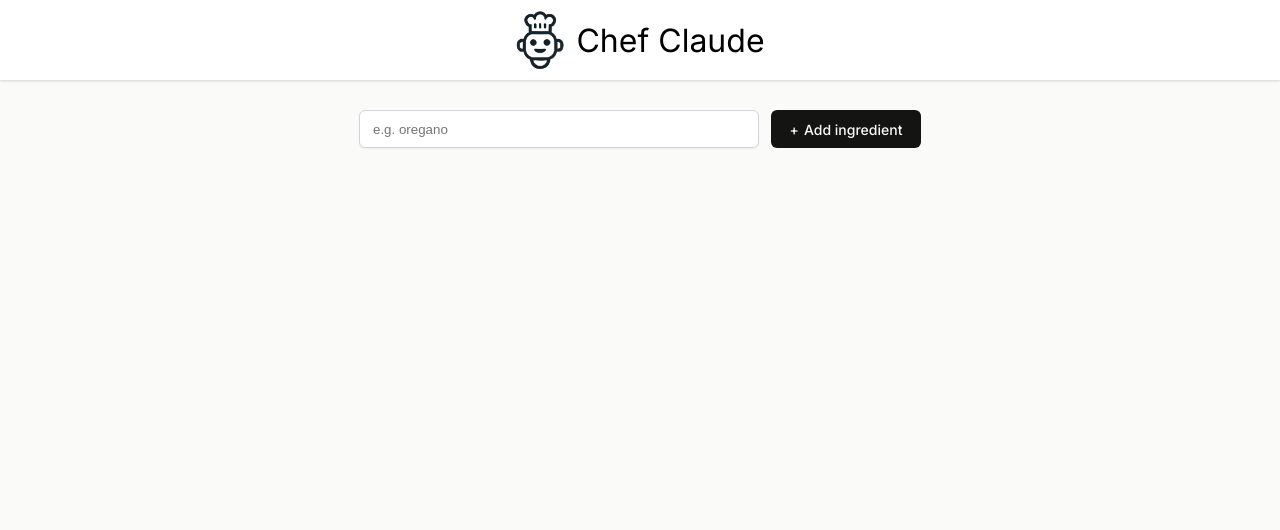
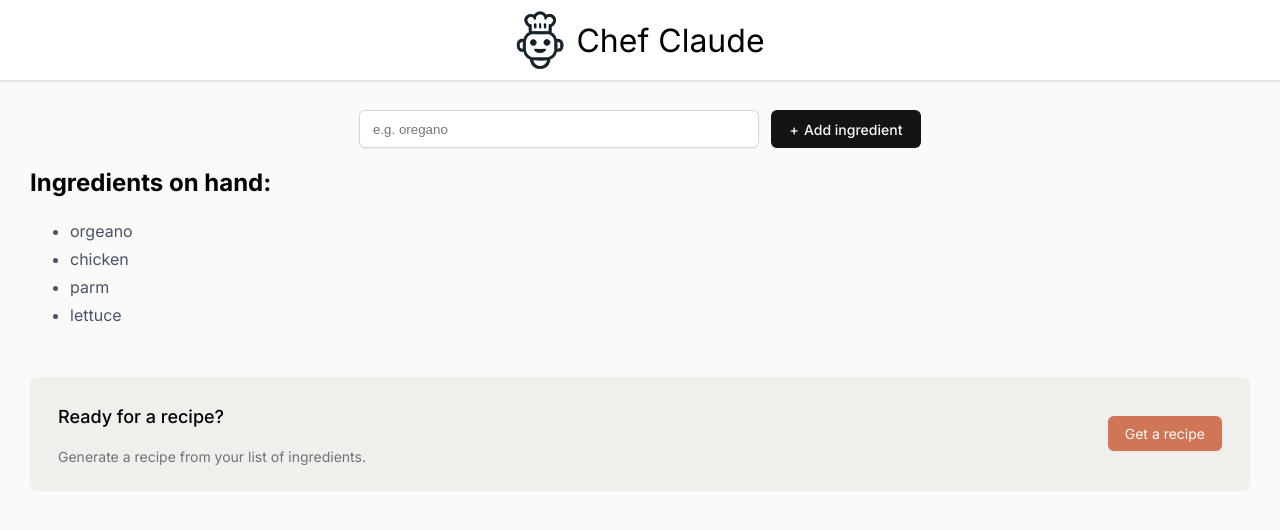
Before and after one commit to OsakpolorI/chef-claude, a React (Vite) app: page / in a window 1280 px wide. Shown: the top 530 px of the page. Built offline with nearby package versions, Linux system fonts and the light colour scheme; no server answers.

Commit message:
feat: integrate AI recipe generation to frontend

```diff
--- a/src/ai.js
+++ b/src/ai.js
@@ -1,12 +1,12 @@
 import Anthropic from "@anthropic-ai/sdk"
-const ANTHROPIC_API_KEY = import.meta.env.ANTHROPIC_API_KEY;
+const VITE_ANTHROPIC_API_KEY = import.meta.env.VITE_ANTHROPIC_API_KEY;
 
 const SYSTEM_PROMPT = `
 You are an assistant that receives a list of ingredients that a user has and suggests a recipe they could make with some or all of those ingredients. You don't need to use every ingredient they mention in your recipe. The recipe can include additional ingredients they didn't mention, but try not to include too many extra ingredients. Format your response in markdown to make it easier to render to a web page
 `
 
 const anthropic = new Anthropic({
-    apiKey: ANTHROPIC_API_KEY,
+    apiKey: VITE_ANTHROPIC_API_KEY,
     dangerouslyAllowBrowser: true,
 })
 
--- a/src/components/IngredientsList.jsx
+++ b/src/components/IngredientsList.jsx
@@ -1,4 +1,4 @@
-export default function IngredientsList({ ingredients, toggleRecipeShown }) {
+export default function IngredientsList({ ingredients, getRecipe }) {
      const ingredientsListItems = ingredients.map(ingredient => (
         <li key={ingredient}>{ingredient}</li>
     ))
@@ -12,7 +12,7 @@ export default function IngredientsList({ ingredients, toggleRecipeShown }) {
                     <h3>Ready for a recipe?</h3>
                     <p>Generate a recipe from your list of ingredients.</p>
                 </div>
-                <button onClick={toggleRecipeShown}>Get a recipe</button>
+                <button onClick={getRecipe}>Get a recipe</button>
             </div>}
         </section>
     )
--- a/src/components/Main.jsx
+++ b/src/components/Main.jsx
@@ -2,15 +2,17 @@ import { useState } from "react"
 
 import IngredientsList from "./IngredientsList.jsx"
 import ClaudeRecipe from "./ClaudeRecipe.jsx"
+import { getRecipeFromChefClaude } from "../ai.js"
 
 export default function Main() {
 
-    const [ingredients, setIngredients] = useState([])
+    const [ingredients, setIngredients] = useState(['orgeano', 'chicken', 'parm', 'lettuce'])
 
-    const [recipeShown, setRecipeShown] = useState(false)
+    const [recipe, setRecipe] = useState("")
 
-    function toggleRecipeShown() {
-        setRecipeShown(prevShown => !prevShown)
+    async function getRecipe() {
+        const recipeMarkdown = await getRecipeFromChefClaude(ingredients)
+        setRecipe(recipeMarkdown)
     }
 
     function addIngredient(formData) {
@@ -33,10 +35,10 @@ export default function Main() {
             {ingredients.length > 0 &&
                 <IngredientsList
                     ingredients={ingredients}
-                    toggleRecipeShown={toggleRecipeShown}
+                    getRecipe={getRecipe}
                 />
             }
-            {recipeShown && <ClaudeRecipe />}
+            {recipe != "" && <ClaudeRecipe />}
         </main>
     )
 }
```
